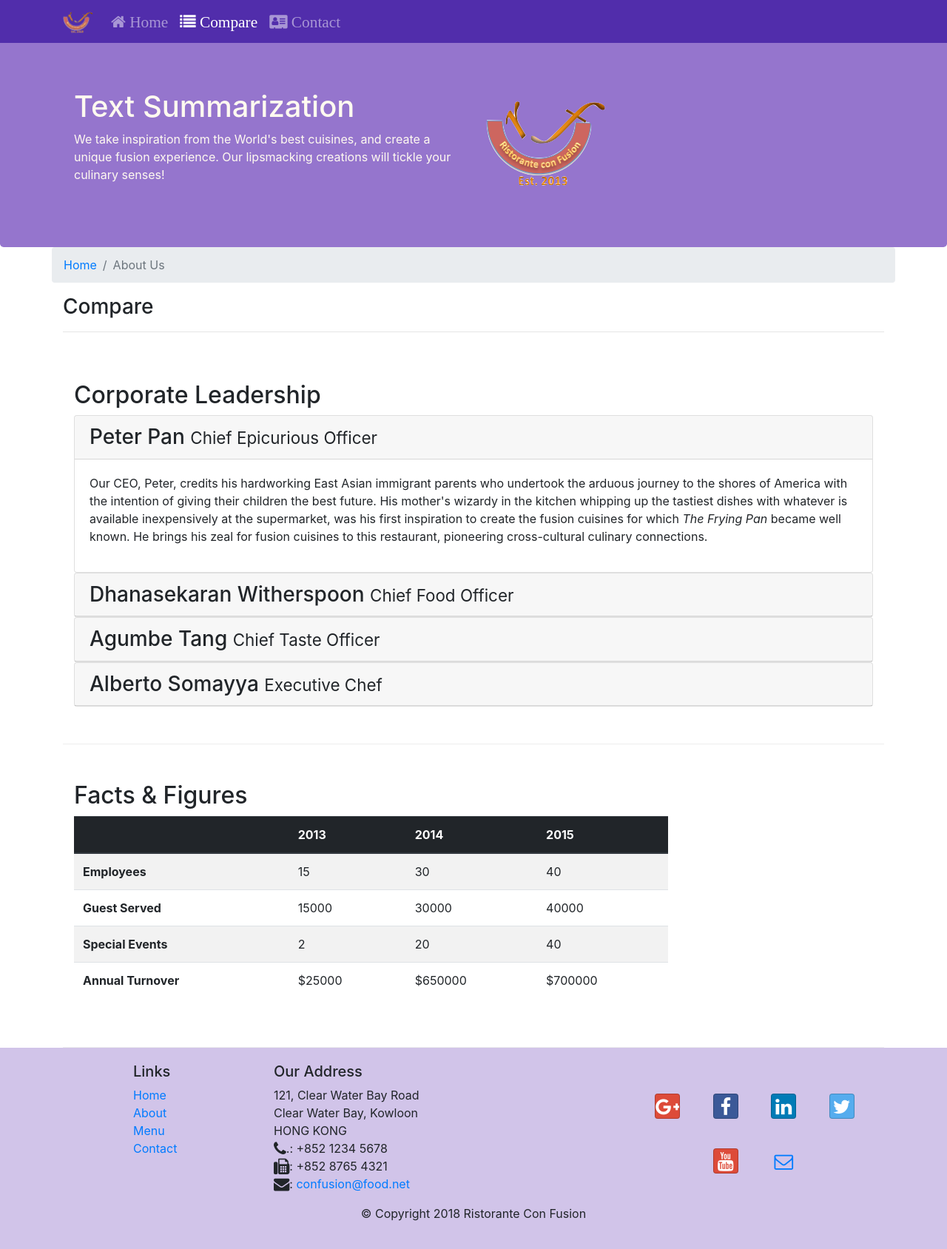
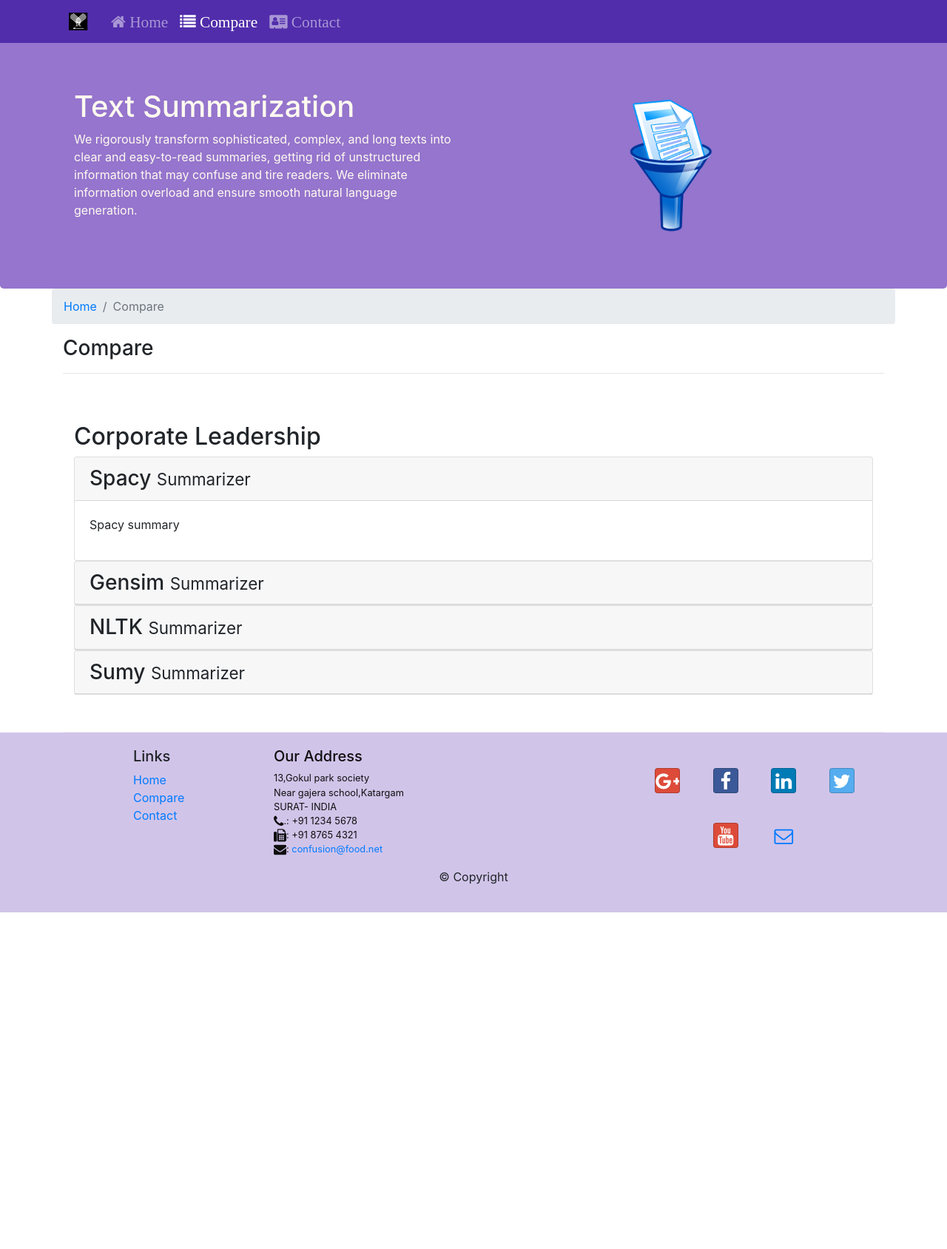
Before and after one commit to ronaknavadiya/Final-year-Text-Summarizer, a Flask app: page /compare in a window 1280 px wide. Shown: the whole page at 74% size. After the commit the page ends 1233 px from the top, so only its background shows below. Run offline with Flask 2, Linux system fonts and the light colour scheme; some libraries are stand-ins or nearby versions.

Commit message:
mid 1 final version

```diff
--- a/static/css/style-old.css
+++ b/static/css/style-old.css
@@ -117,3 +117,9 @@ textarea#styled {
   /* margin: 10px;
   align-items: center; */
 }
+
+.logo {
+  height: 200px;
+  width: 200px;
+  margin-left: 150px;
+}
--- a/templates/compare.html
+++ b/templates/compare.html
@@ -9,6 +9,7 @@
 
      <!-- Bootstrap CSS -->
      <!-- build:css css/main.css -->
+    <link rel="icon" type="image/png" href="../static/img/logo123.png" />
     <link rel="stylesheet" href="{{url_for('static',filename='node_modules/bootstrap/dist/css/bootstrap.min.css')}}">
 
     <link rel="stylesheet" href="{{url_for('static',filename='node_modules/font-awesome/css/font-awesome.min.css')}}">
@@ -43,11 +44,14 @@
             <div class="row row-header">
                 <div class="col-12 col-sm-6">
                 <h1>Text Summarization</h1>
-                <p>We take inspiration from the World's best cuisines, and create a unique fusion experience. Our
-                    lipsmacking creations will tickle your culinary senses!</p>
+                <p>We rigorously transform sophisticated, complex, and long texts into clear and easy-to-read
+                summaries, getting rid of
+                unstructured information that may confuse and tire readers. We eliminate information overload
+                and ensure smooth natural
+                language generation.</p>
                 </div>
                 <div class="col-12 col-sm align-self-center">
-                    <img src="img/logo.png" alt="logo" class="img-fluid">
+                    <img src="../static/img/logo123.png" alt="logo" class="logo img-fluid">
                 </div>
             </div>
         </div>
@@ -57,7 +61,7 @@
         <div class="row">
             <ol class="col-12 breadcrumb">
                 <li class="breadcrumb-item"><a href="./index.html">Home</a></li>
-                <li class="breadcrumb-item active">About Us</li>
+                <li class="breadcrumb-item active">Compare</li>
             </ol>
             <div class="col col-sm">
                <h3>Compare</h3>
@@ -74,13 +78,13 @@
                         <div class="card-header" role="tab" id="peterhead">
                             <h3 class="mb-0">
                                 <a data-toggle="collapse" data-target="#peter">
-                                    Peter Pan <small>Chief Epicurious Officer</small>
+                                    Spacy <small>Summarizer</small>
                                 </a>
                             </h3>
                         </div>
                         <div class="collapse show" id="peter" data-parent="#accordion">
                             <div class="card-body">
-                                <p class="d-none d-sm-block">Our CEO, Peter, credits his hardworking East Asian immigrant parents who undertook the arduous journey to the shores of America with the intention of giving their children the best future. His mother's wizardy in the kitchen whipping up the tastiest dishes with whatever is available inexpensively at the supermarket, was his first inspiration to create the fusion cuisines for which <em>The Frying Pan</em> became well known. He brings his zeal for fusion cuisines to this restaurant, pioneering cross-cultural culinary connections.</p>
+                                <p class="d-none d-sm-block">Spacy summary</p>
                             </div>
                         </div>
                     </div>
@@ -89,13 +93,13 @@
                         <div class="card-header" role="tab" id="dannyhead">
                             <h3 class="mb-0">
                                 <a class="collapsed" data-toggle="collapse" data-target="#danny">
-                                    Dhanasekaran Witherspoon <small>Chief Food Officer</small>
+                                    Gensim <small>Summarizer</small>
                                 </a>
                             </h3>
                         </div>
                         <div class="collapse" id="danny" data-parent="#accordion">
                             <div class="card-body">
-                                <p class="d-none d-sm-block">Our CFO, Danny, as he is affectionately referred to by his colleagues, comes from a long established family tradition in farming and produce. His experiences growing up on a farm in the Australian outback gave him great appreciation for varieties of food sources. As he puts it in his own words, <em>Everything that runs, wins, and everything that stays, pays!</em></p>
+                                <p class="d-none d-sm-block">Gensim summary</p>
                             </div>
                         </div>
                     </div>
@@ -104,13 +108,13 @@
                         <div class="card-header" role="tab" id="agumbehead">
                             <h3 class="mb-0">
                                 <a class="collapsed" data-toggle="collapse" data-target="#agumbe">
-                                    Agumbe Tang <small>Chief Taste Officer</small>
+                                    NLTK <small>Summarizer</small>
                                 </a>
                             </h3>
                         </div>
                         <div class="collapse" id="agumbe" data-parent="#accordion">
                             <div class="card-body">
-                                <p class="d-none d-sm-block">dhbdjnk</p>
+                                <p class="d-none d-sm-block">NLTK summary</p>
                             </div>
                         </div>
                     </div>
@@ -119,13 +123,13 @@
                         <div class="card-header" role="tab" id="albertohead">
                             <h3 class="mb-0">
                                 <a class="collapsed" data-toggle="collapse" data-target="#alberto">
-                                    Alberto Somayya <small>Executive Chef</small>
+                                    Sumy <small>Summarizer</small>
                                 </a>
                             </h3>
                         </div>
                         <div class="collapse" id="alberto" data-parent="#accordion">
                             <div class="card-body">
-                                <p class="d-none d-sm-block">Award winning three-star Michelin chef with wide International experience having worked closely with whos-who in the culinary world, he specializes in creating mouthwatering Indo-Italian fusion experiences. He says, <em>Put together the cuisines from the two craziest cultures, and you get a winning hit! Amma Mia!</em></p>
+                                <p class="d-none d-sm-block">Sumy summary</p>
                             </div>
                         </div>
                     </div>
@@ -139,7 +143,7 @@
 
 
 
-       <div class="row row-content">
+       <!-- <div class="row row-content">
            <div class="col-12 col-sm-9">
                 <h2>Facts &amp; Figures</h2>
                 <div class="table-responsive">
@@ -183,7 +187,7 @@
            </div>
            <div class="col-12 col-sm-3">
            </div>
-       </div>
+       </div> -->
 
     </div>
 
@@ -193,39 +197,44 @@
                 <div class="col-4 offset-1 col-sm-2">
                     <h5>Links</h5>
                     <ul class="list-unstyled">
-                        <li><a href="./index.html">Home</a></li>
-                        <li><a href="#">About</a></li>
-                        <li><a href="#">Menu</a></li>
+                        <li><a href="{{url_for('index')}}">Home</a></li>
+                        <li><a href="{{url_for('compare')}}">Compare</a></li>
+
                         <li><a href="#">Contact</a></li>
                     </ul>
                 </div>
-                <div class="col-7 col-sm-5">
+                <div class="col-7 col-sm-5 address">
                     <h5>Our Address</h5>
                     <address>
-		              121, Clear Water Bay Road<br>
-		              Clear Water Bay, Kowloon<br>
-		              HONG KONG<br>
-		              <i class="fa fa-phone fa-lg"></i>.: +852 1234 5678<br>
-		              <i class="fa fa-fax fa-lg"></i>: +852 8765 4321<br>
-		              <i class="fa fa-envelope fa-lg"></i>: <a href="mailto:confusion@food.net">confusion@food.net</a>
-		           </address>
+                        13,Gokul park society<br>
+                        Near gajera school,Katargam<br>
+                        SURAT- INDIA<br>
+                        <i class="fa fa-phone fa-lg"></i>.: +91 1234 5678<br>
+                        <i class="fa fa-fax fa-lg"></i>: +91 8765 4321<br>
+                        <i class="fa fa-envelope fa-lg"></i>: <a href="mailto:confusion@food.net">confusion@food.net</a>
+                    </address>
                 </div>
                 <div class="col-12 col-sm-4 align-self-center">
                     <div class="text-center">
-                        <a class="btn btn-social-icon btn-google" href="http://google.com/+"><i class="fa fa-google-plus fa-lg"></i></a>
-                        <a class="btn btn-social-icon btn-facebook" href="http://www.facebook.com/profile.php?id="><i class="fa fa-facebook fa-lg"></i></a>
-                        <a class="btn btn-social-icon btn-linkedin" href="http://www.linkedin.com/in/"><i class="fa fa-linkedin fa-lg"></i></a>
-                        <a class="btn btn-social-icon btn-twitter" href="http://twitter.com/"><i class="fa fa-twitter fa-lg"></i></a>
-                        <a class="btn btn-social-icon btn-google" href="http://youtube.com/"><i class="fa fa-youtube fa-lg"></i></a>
+                        <a class="btn btn-social-icon btn-google" href="http://google.com/+"><i
+                                class="fa fa-google-plus fa-lg"></i></a>
+                        <a class="btn btn-social-icon btn-facebook" href="http://www.facebook.com/profile.php?id="><i
+                                class="fa fa-facebook fa-lg"></i></a>
+                        <a class="btn btn-social-icon btn-linkedin" href="http://www.linkedin.com/in/"><i
+                                class="fa fa-linkedin fa-lg"></i></a>
+                        <a class="btn btn-social-icon btn-twitter" href="http://twitter.com/"><i
+                                class="fa fa-twitter fa-lg"></i></a>
+                        <a class="btn btn-social-icon btn-google" href="http://youtube.com/"><i
+                                class="fa fa-youtube fa-lg"></i></a>
                         <a class="btn btn-social-icon" href="mailto:"><i class="fa fa-envelope-o fa-lg"></i></a>
                     </div>
                 </div>
-           </div>
-           <div class="row justify-content-center">
+            </div>
+            <div class="row justify-content-center">
                 <div class="col-auto">
-                    <p>© Copyright 2018 Ristorante Con Fusion</p>
+                    <p>© Copyright </p>
                 </div>
-           </div>
+            </div>
         </div>
     </footer>
 
```
Also changed, not shown: templates/index.html (+32 -33 lines), static/img/alberto.png (deleted), static/img/alberto1.png (deleted), static/img/buffet.png (deleted), static/img/logo.jpg (added), static/img/logo.png, static/img/logo123.png (added), static/img/logo3.jpeg (added), static/img/slider1.png (added), static/img/slider2.jpg (added), static/img/slider2.png (added), static/img/slider3.png (added), static/img/uthappizza.png (deleted).
